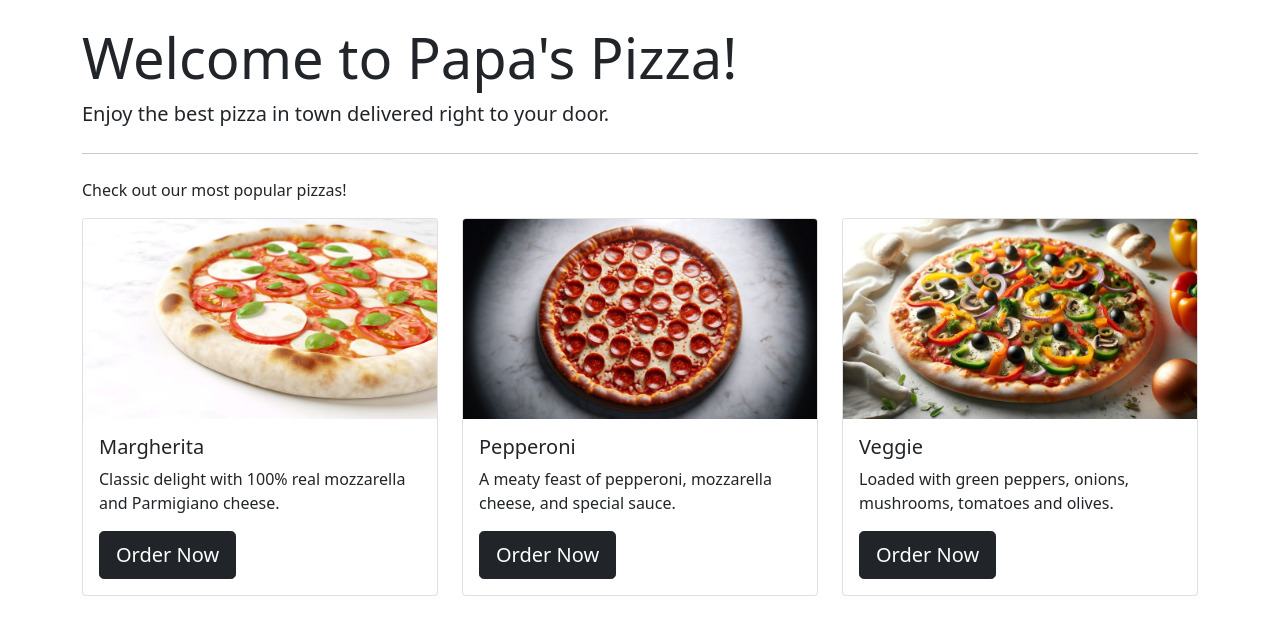
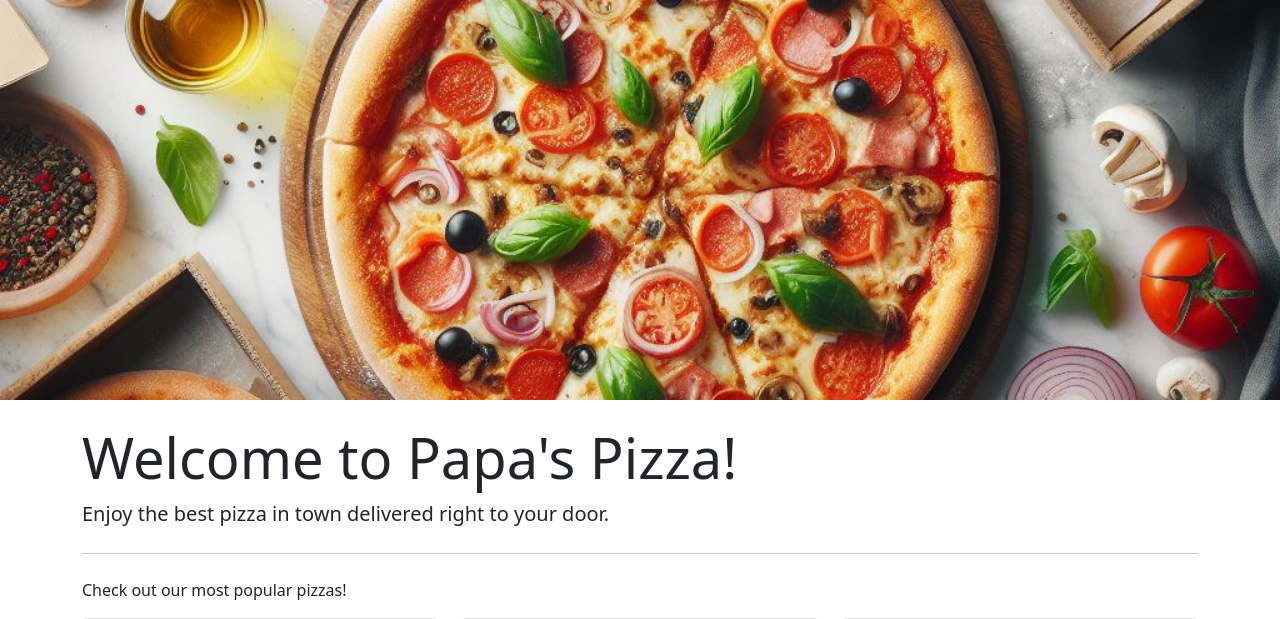
Before and after one commit to primarypigments/papas_pizza, a Django app: page / in a window 1280 px wide. Shown: the part 66-685 px from the top of the page. Run offline with Django 5.2, Linux system fonts and the light colour scheme; some libraries are stand-ins or nearby versions.

Commit message:
Add hero image to index

```diff
--- a/static/css/pizza.css
+++ b/static/css/pizza.css
@@ -14,11 +14,13 @@ body > footer {
     top: 100vh;
 }
 
+
 #hero_image {
-    background-image: url('../images/hero_image.jpg');
-    background-size: cover;
-    background-position: center;
-  }
+  background-image: url('/static/images/hero_image.jpg');
+  background-size: cover;
+  background-position: center;
+  height: 400px;
+}
 
 
 
--- a/templates/base.html
+++ b/templates/base.html
@@ -78,12 +78,6 @@
     </section>
     {% endif %}
 
-    <!-- Hero Section -->
-    <section class="hero_ice" id="hero_image">
-        <div class="container text-center text-light">
-            <!-- Hero content goes here -->
-        </div>
-    </section>
 
     <main>
         {% block content %}
--- a/templates/index/index.html
+++ b/templates/index/index.html
@@ -2,6 +2,14 @@
 {% load static %}
 {% block content %}
 <link rel="stylesheet" href="{% static 'css/index.css' %}" type="text/css">
+
+    <!-- Hero Section -->
+    <section class="hero_image" id="hero_image">
+        <div class="container text-center text-light">
+            <!-- Hero content goes here -->
+        </div>
+    </section>
+
 
 
     <div class="container mt-4">
```
Also changed, not shown: static/images/hero_image.jpg.
